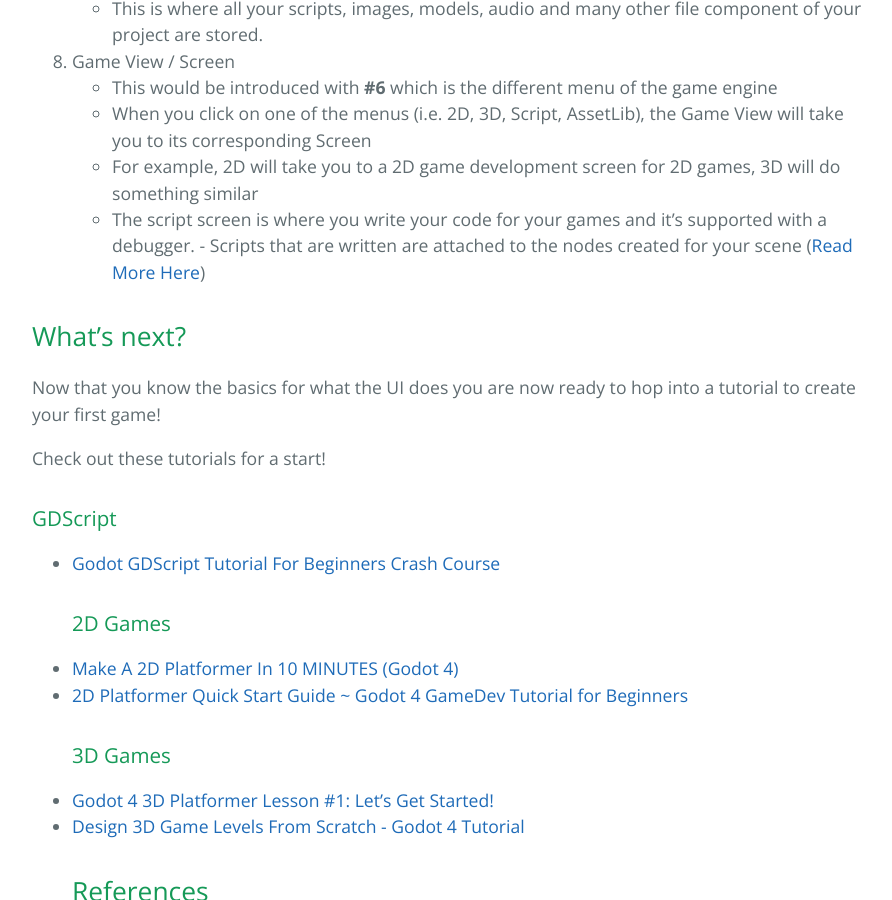
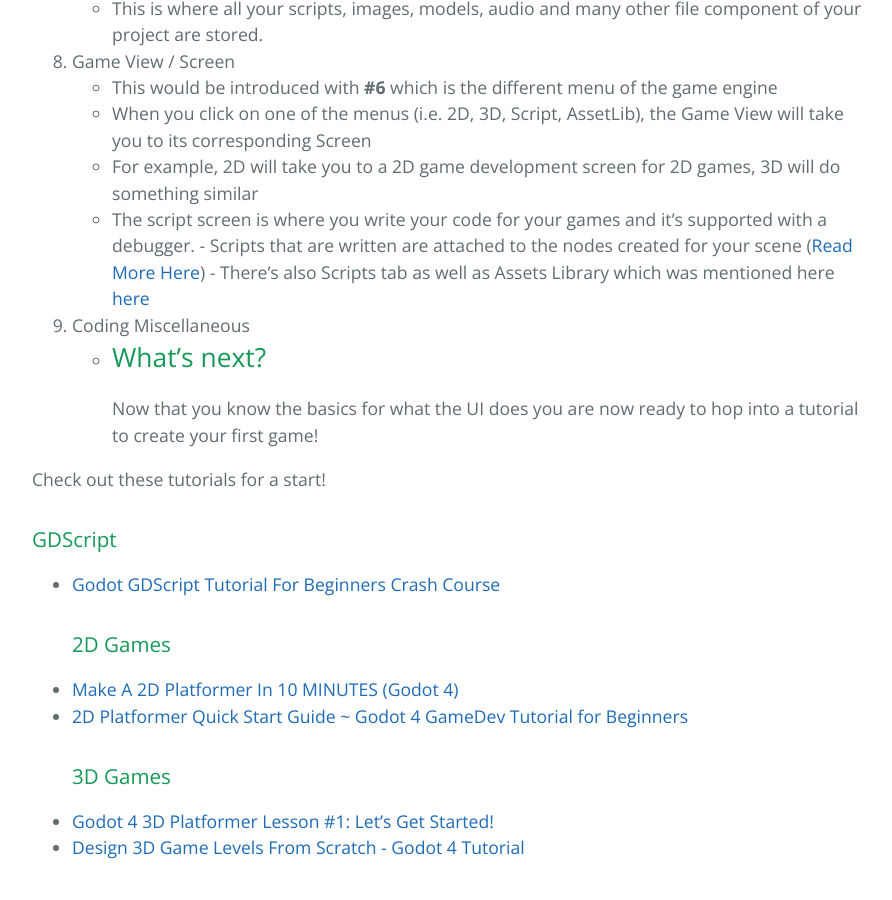
Before and after one commit to learning-software-engineering/learning-software-engineering.github.io, a Jekyll site: the page built from Topics/Tech_Stacks/Godot/Intro to Godot.md, in a window 1280 px wide and 900 px high, scrolled down 4027 px. Shown: the whole window, without its empty margins (192-1084 px from the left). Built offline with Jekyll 4.4.1, drawn with Linux system fonts in a browser that asks for light colours; our own code applies the rules of GitHub Pages for plain Markdown files.

Commit message:
Update Intro to Godot.md

```diff
--- a/Topics/Tech_Stacks/Godot/Intro to Godot.md
+++ b/Topics/Tech_Stacks/Godot/Intro to Godot.md
@@ -55,7 +55,9 @@
 	- For example, 2D will take you to a 2D game development screen for 2D games, 3D will do something similar
 	- The script screen is where you write your code for your games and it's supported with a debugger.
  	- Scripts that are written are attached to the nodes created for your scene ([Read More Here](https://docs.godotengine.org/en/stable/getting_started/step_by_step/scripting_first_script.html))
-
+  	- There's also Scripts tab as well as Assets Library which was mentioned here [here](#Features)
+4. Coding Miscellaneous
+     -
 ## What's next?
 Now that you know the basics for what the UI does you are now ready to hop into a tutorial to create your first game!
 
```
